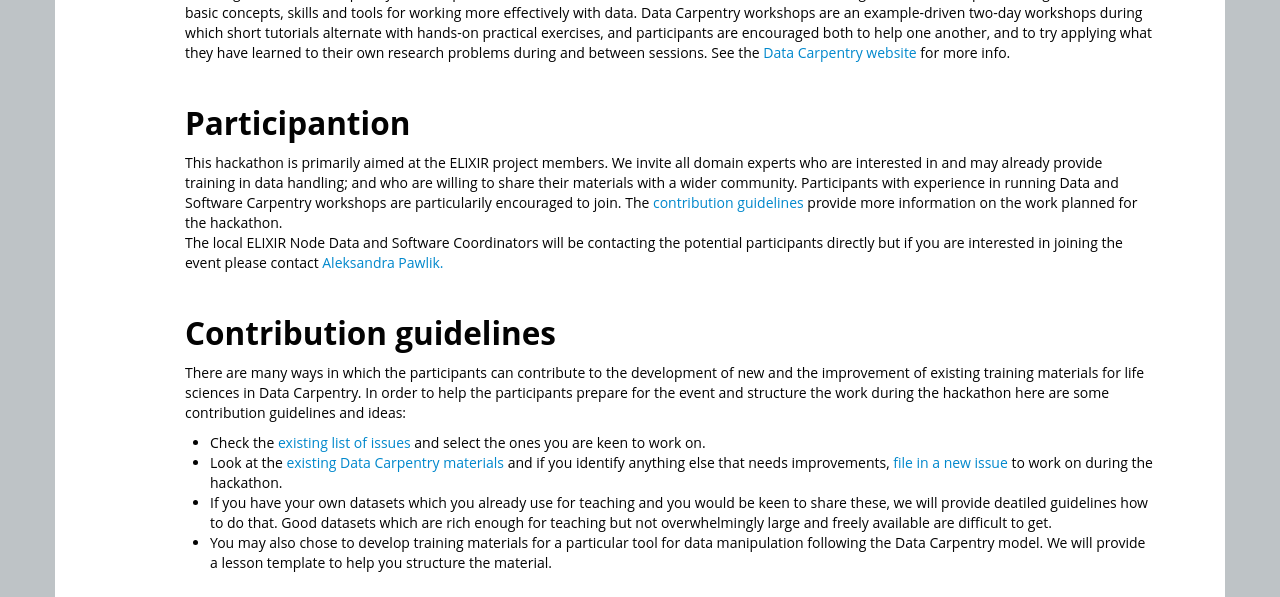
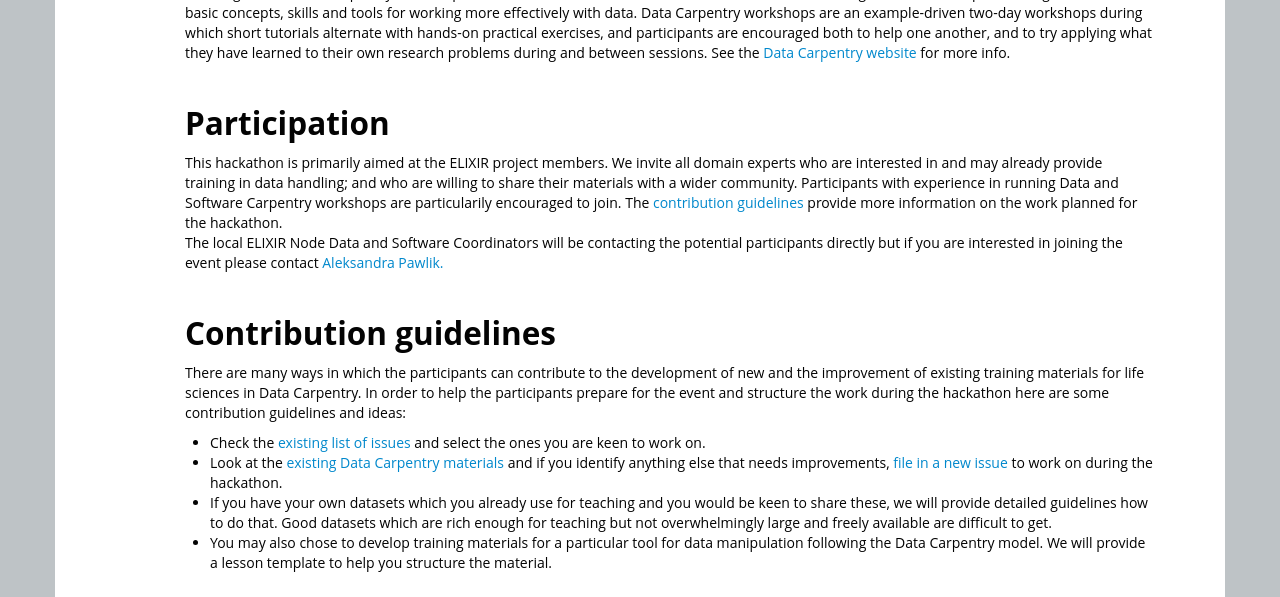
Before and after one commit to data-lessons/2015-03-16-elixir-sprint, a Jekyll site: the page built from index.html, in a window 1280 px wide. Shown: the part 668-1265 px from the top of the page. Built offline with Jekyll 4.4.1, drawn with Linux system fonts in a browser that asks for light colours; nearby versions of some CDN libraries; library files that are not in the unit come from our copies.

Commit message:
minor typo fixes

```diff
--- a/index.html
+++ b/index.html
@@ -43,7 +43,7 @@
   and between sessions. See the  <a href="http://datacarpentry.org/">Data Carpentry website</a> for more info. <br/></p>
 
 
-<h2>Participantion</h2>
+<h2>Participation</h2>
 <p>This hackathon is primarily aimed at the ELIXIR project members. We invite all domain experts who are interested in and may already provide
   training in data handling; and who are willing to share their materials with a wider community. Participants with experience in running Data and
   Software Carpentry workshops are particularily encouraged to join. The <a href="#guidelines"> contribution guidelines</a> provide more information
@@ -64,7 +64,7 @@
     <li> Look at the <a href="https://github.com/datacarpentry/datacarpentry">existing Data Carpentry materials</a> and
       if you identify anything else that needs improvements, <a href="https://github.com/datacarpentry/datacarpentry/issues/new">file in a new issue</a>
 	to work on during the hackathon.</li>
-    <li> If you have your own datasets which you already use for teaching and you would be keen to share these, we will provide deatiled
+    <li> If you have your own datasets which you already use for teaching and you would be keen to share these, we will provide detailed
       guidelines how to do that. Good datasets which are rich enough for teaching but not overwhelmingly large and freely available are
       difficult to get.
     </li>
```
